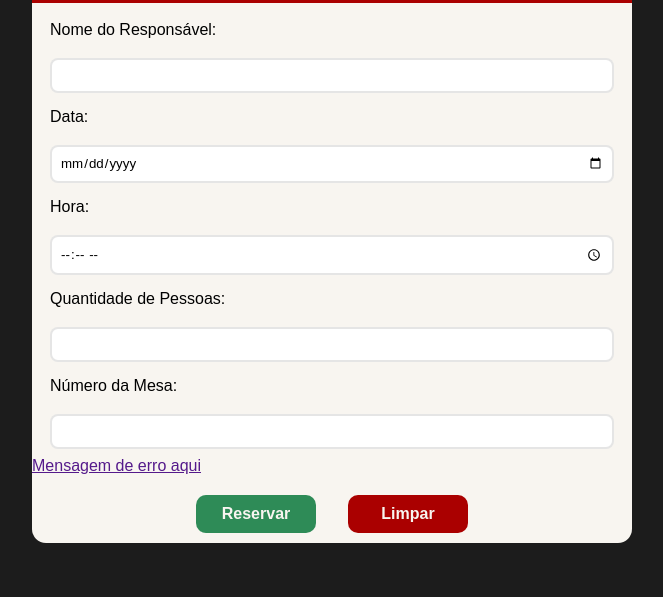
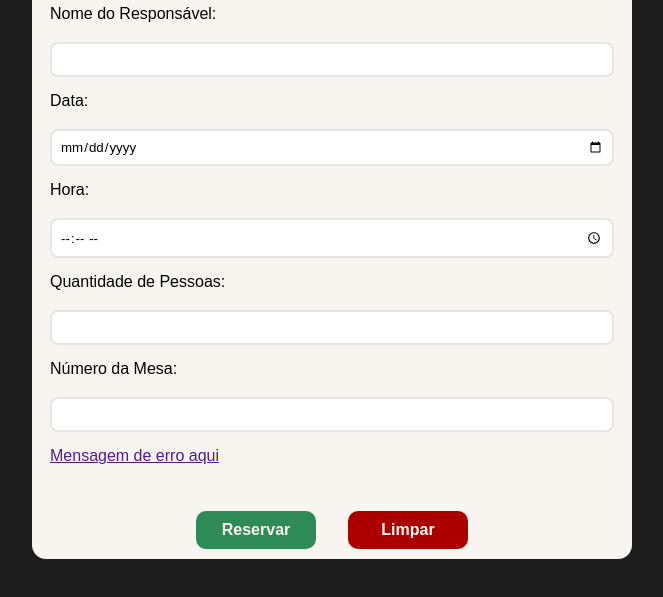
Before and after one commit to AlphaLab2025/SmartMesa, a plain HTML site: page frontend/tela-clientes/atendente.html in a window 1280 px wide. Shown: the part 165-762 px from the top of the page, without its empty margins (308-971 px from the left). Drawn offline with Linux system fonts and the light colour scheme.

Commit message:
:lipstick: style: A propriedade da mensagem de erro foi alterada.

```diff
--- a/frontend/css/atendente/atendente.css
+++ b/frontend/css/atendente/atendente.css
@@ -87,12 +87,13 @@ main{
     border: 2px solid var(--border-color);
 }
 
-.form-content > a{
-    position: absolute;
-    bottom: -8px;
-    left: 0;
+.form-content > p{
+    text-decoration: none;
+    color: var(--primary-color);
+    font-weight: lighter;
+    font-size: 14px;
+    visibility: hidden;
 }
-
 
 /*Form Buttons*/
 
```
